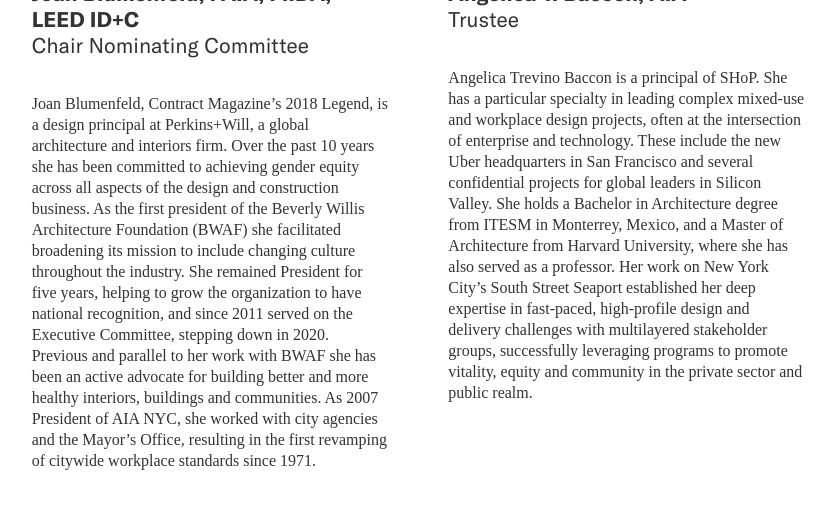
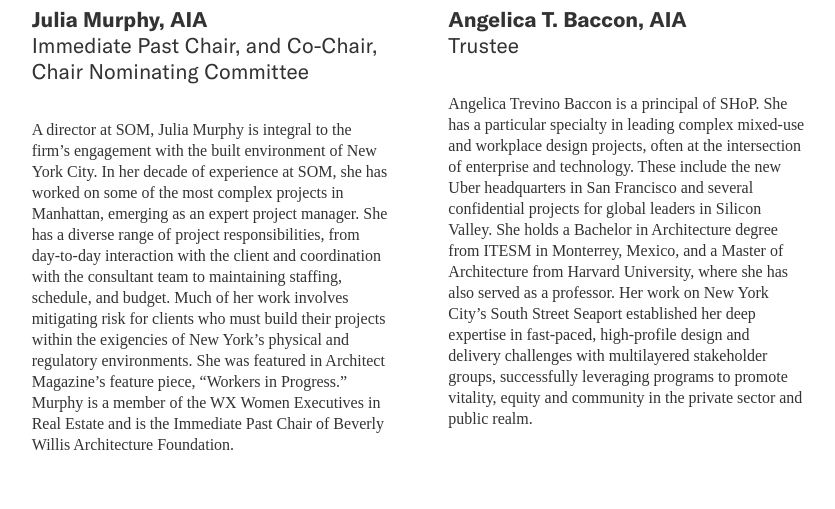
Before and after one commit to jengalas/bwaf-bbw, a Jekyll site: the page built from about/boardandstaff.md, in a window 1280 px wide and 900 px high, scrolled down 3023 px, cut to the strip 254-781 px from the top of the window. Shown: the top 509 px of the strip, without its empty margins (445-1280 px from the left). Built offline with Jekyll 4.4.1, drawn with Linux system fonts in a browser that asks for light colours; some web fonts are replaced; some of the changed text lies outside the part shown.

Commit message:
Update from Forestry.io Iliana Smith updated about/boardandstaff.md

```diff
--- a/about/boardandstaff.md
+++ b/about/boardandstaff.md
@@ -103,6 +89,20 @@
     description: |-
       Joan Blumenfeld, Contract Magazine’s 2018 Legend, is a design principal at Perkins+Will, a global architecture and interiors firm. Over the past 10 years she has been committed to achieving gender equity across all aspects of the design and construction business. As the first president of the Beverly Willis Architecture Foundation (BWAF) she facilitated broadening its mission to include changing culture throughout the industry. She remained President for five years, helping to grow the organization to have national recognition, and since 2011 served on the Executive Committee, stepping down in 2020.
       Previous and parallel to her work with BWAF she has been an active advocate for building better and more healthy interiors, buildings and communities. As 2007 President of AIA NYC, she worked with city agencies and the Mayor's Office, resulting in the first revamping of citywide workplace standards since 1971.
+  - title: Julia Murphy, AIA
+    title_role: Immediate Past Chair, and Co-Chair, Chair Nominating Committee
+    image: "/v1618330990/j_murphy_headshot_mfhzye.png"
+    description: "A director at SOM, Julia Murphy is integral to the firm's engagement
+      with the built environment of New York City. In her decade of experience at
+      SOM, she has worked on some of the most complex projects in Manhattan, emerging
+      as an expert project manager. She has a diverse range of project responsibilities,
+      from day-to-day interaction with the client and coordination with the consultant
+      team to maintaining staffing, schedule, and budget. Much of her work involves
+      mitigating risk for clients who must build their projects within the exigencies
+      of New York’s physical and regulatory environments.\nShe was featured in Architect
+      Magazine’s feature piece, “Workers in Progress.” Murphy is a member of the WX
+      Women Executives in Real Estate and is the Immediate Past Chair of Beverly Willis
+      Architecture Foundation. "
   - title: Angelica T. Baccon, AIA
     title_role: Trustee
     image: "/v1610937006/s_170713_webview_jkbimz.jpg"
```
Also changed, not shown: other parts of about/boardandstaff.md (+0 -14 lines).
